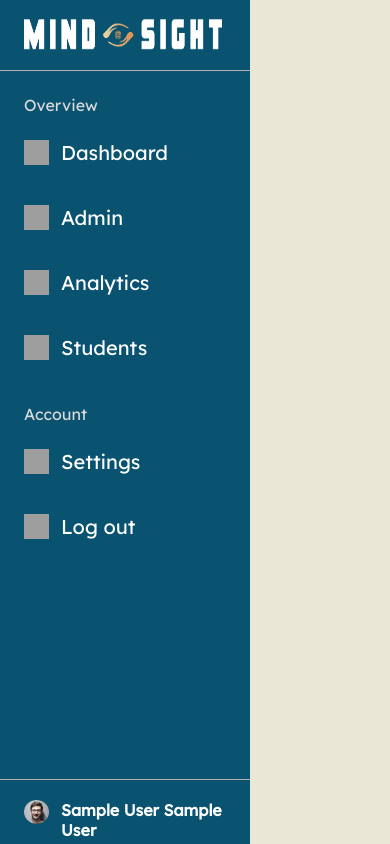
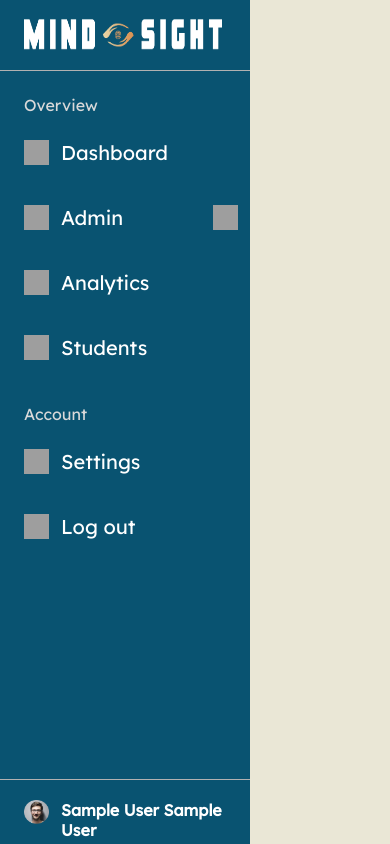
Before and after one commit to jangeloenciso/MindSight, a Flask app: page /dashboard in a window 390 px wide. Run offline with Flask 3, Linux system fonts and the light colour scheme; the visitor is signed in with stand-in values (Sample User, id 1); some libraries are stand-ins or nearby versions; grey boxes are pictures that could not be loaded.

Commit message:
Updated sidebar with responsiveness

```diff
--- a/app/static/css/dashboard.css
+++ b/app/static/css/dashboard.css
@@ -111,7 +111,12 @@ body {
     display: flex;
 }
 
-
+/* Overflow control and button area height setter. */
+.sidebar-buttons {
+    height: calc(100vh - (65px + 70.8px));
+    overflow-y: auto;
+    overflow-x: hidden;
+}
 
 /* dashboard logo */
 .sidebar img {
@@ -120,7 +125,7 @@ body {
     margin-right: 12px;
 }
 
-.sidebar a {
+.sidebar a, .sidebar #admin-main-menu {
     display: flex;
     width: 100%;
     height: 100%;
@@ -129,6 +134,35 @@ body {
     align-items: center;
     text-decoration: none;
     transition: var(--smooth-transition);
+}
+
+.sidebar .admin-container {
+    display: flex;
+    flex-direction: column;
+}
+
+/* "Admin" and "Developers" sub menu */
+.sidebar .admin-container li a {
+    padding-left: 60px;
+    font-size: 20px;
+    color: #d7d7db;
+    display: none;
+}
+
+/* admin drop down (will update soon to beb click-trigger */
+.sidebar .admin-container:hover li a {
+    display: block;
+}
+
+.sidebar .admin-container:hover .admin-expand img {
+    transform: rotate(270deg);
+}
+
+/* admin expand container */
+.admin-expand {
+    width: 100%;
+    display: flex;
+    justify-content: space-between;
 }
 
 .sidebar a:hover {
@@ -158,7 +192,6 @@ body {
     font-size: 16px;
     padding-left: 24px;
     color: var(--text-white-dim);
-
 }
 
 
--- a/app/templates/dashboard.html
+++ b/app/templates/dashboard.html
@@ -11,11 +11,7 @@
       rel="stylesheet"
       href="https://fonts.googleapis.com/css?family=Lexend"
     />
-    <link
-      rel="icon"
-      type="image/x-icon"
-      href="/static/SVG/EYE LOGO.svg"
-    />
+    <link rel="icon" type="image/x-icon" href="/static/SVG/EYE LOGO.svg" />
     <link rel="stylesheet" href="/static/css/dashboard.css" />
     <title>MindSight: Dashboard</title>
   </head>
@@ -32,7 +28,7 @@
           alt="MindSight logo-eye"
         />
       </div>
-
+      <div class="sidebar-buttons">
         <div class="overview">
           <p>Overview</p>
           <ul>
@@ -43,10 +39,17 @@
                 ></a
               >
             </li>
-          <li>
-            <a href="{{ url_for('admin') }}"
-              ><img src="/static/SVG/admin.svg" /><span>Admin</span></a
-            >
+            <li class="admin-container">
+              <div id="admin-main-menu">
+                <img src="/static/SVG/admin.svg" /><span class="admin-expand"
+                  ><span>Admin</span>
+                  <img src="../static/SVG/expand arrow.svg" alt="expand"
+                /></span>
+              </div>
+              <ul class="sub-menu" id="admin-submenu">
+                <li><a href="{{ url_for('admin') }}">Admin</a></li>
+                <li><a href="#">Developers</a></li>
+              </ul>
             </li>
             <li>
               <a href="{{ url_for('analytics') }}"
@@ -57,9 +60,7 @@
             </li>
             <li>
               <a href="{{ url_for('stud') }}"
-              ><img src="/static/SVG/students.svg" /><span
-                >Students</span
-              ></a
+                ><img src="/static/SVG/students.svg" /><span>Students</span></a
               >
             </li>
           </ul>
@@ -70,9 +71,7 @@
           <ul>
             <li>
               <a href="{{ url_for('sett') }}"
-              ><img src="/static/SVG/settings.svg" /><span
-                >Settings</span
-              ></a
+                ><img src="/static/SVG/settings.svg" /><span>Settings</span></a
               >
             </li>
 
@@ -85,7 +84,7 @@
             </li>
           </ul>
         </div>
-
+      </div>
       <div class="profile">
         <img class="profile-image" src="/static/profile.png" /><span
           >{{ fname }} {{ "" }} {{ lname }}</span
```
Also changed, not shown: app/static/javascript/sidebar.js (added, +16 -0 lines), app/static/SVG/expand arrow.svg (added). Lines whose indentation alone changed are shown as unchanged.
